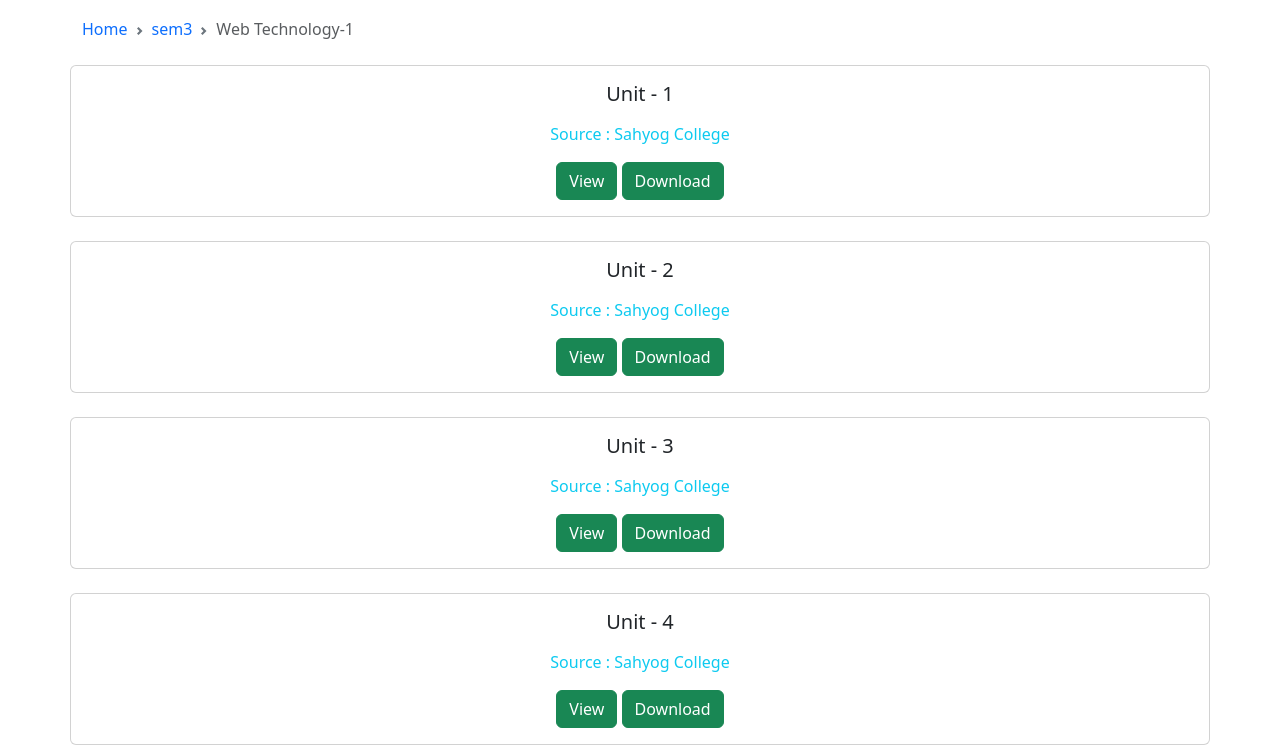
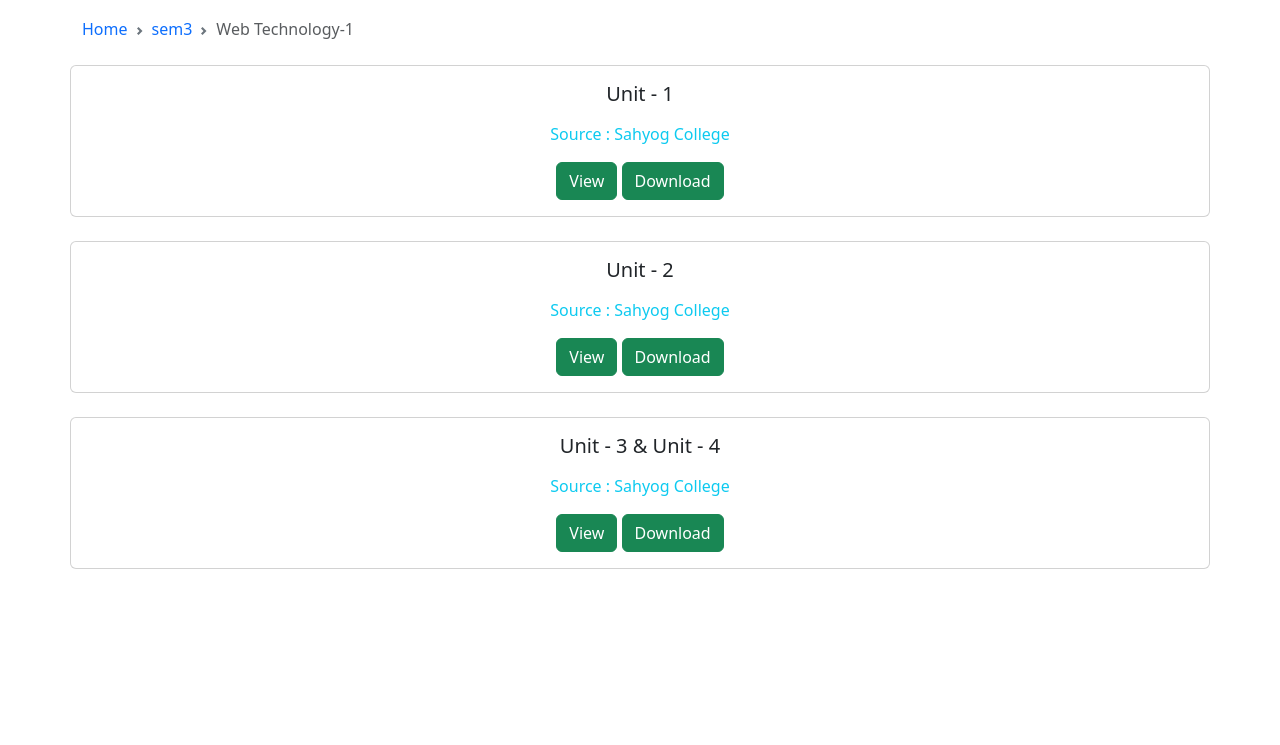
Before and after one commit to sibananda485/bcaNotes, a plain HTML site: page notesWeb1.html in a window 1280 px wide. Shown: the part 63-808 px from the top of the page. Drawn offline with nearby package versions, Linux system fonts and the light colour scheme.

Commit message:
Updting wt notes

```diff
--- a/notesWeb1.html
+++ b/notesWeb1.html
@@ -69,20 +69,10 @@
   <div class="card text-center container mt-4">
 
     <div class="card-body">
-      <h5 class="card-title">Unit - 3</h5>
+      <h5 class="card-title">Unit - 3 & Unit - 4</h5>
       <p class="card-text"><p><a href="https://sahyogcollegeofitandmanagement.com/" class="link-info link-offset-2 link-underline-opacity-25 link-underline-opacity-100-hover">Source : Sahyog College</a></p></p>
-      <a href="WT Unit 3.pdf"  class="btn btn-success">View</a>
-      <a href="WT Unit 3.pdf" download class="btn btn-success">Download</a>
-    </div>
-
-  </div>
-  <div class="card text-center container mt-4">
-
-    <div class="card-body">
-      <h5 class="card-title">Unit - 4</h5>
-      <p class="card-text"><p><a href="https://sahyogcollegeofitandmanagement.com/" class="link-info link-offset-2 link-underline-opacity-25 link-underline-opacity-100-hover">Source : Sahyog College</a></p></p>
-      <a href="WT Unit 4.pdf" class="btn btn-success">View</a>
-      <a href="WT Unit 4.pdf" download class="btn btn-success">Download</a>
+      <a href="WT Unit 3&4.pdf"  class="btn btn-success">View</a>
+      <a href="WT Unit 3&4.pdf" download class="btn btn-success">Download</a>
     </div>
 
   </div>
```
Also changed, not shown: 3 other files.
